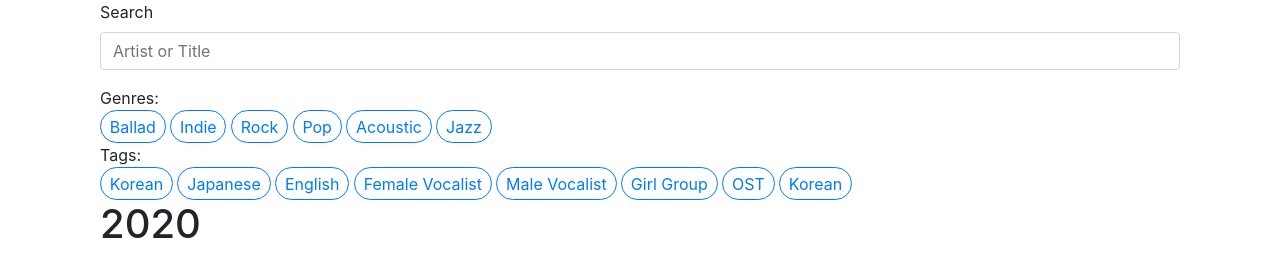
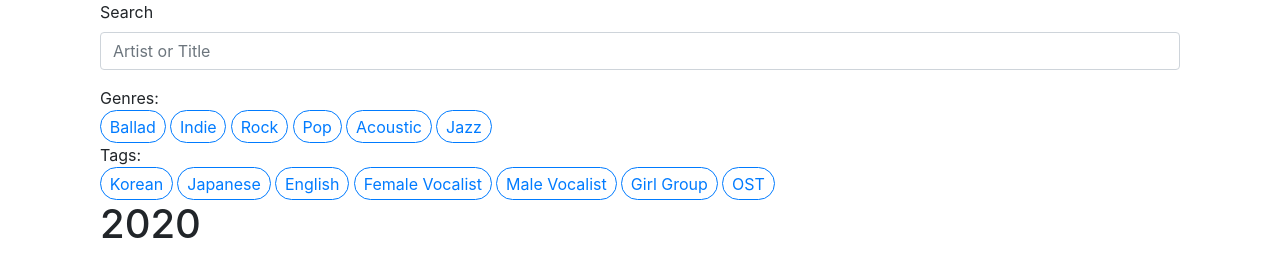
Before and after one commit to marvintran/MySongList, a React (Create React App) app: page / in a window 1280 px wide. Shown: the top 257 px of the page. Built offline with nearby package versions, Linux system fonts and the light colour scheme.

Commit message:
Removed extra button under Tags.

```diff
--- a/src/components/Filters.js
+++ b/src/components/Filters.js
@@ -4,7 +4,7 @@ import React from 'react';
 import PropTypes from 'prop-types';
 import FilterButton from "./FilterButton";
 
-const Filters = ({updateGenres, stateGenre, updateTags, stateTag}) => {
+const Filters = ({ updateGenres, stateGenre, updateTags, stateTag }) => {
   return (
     <div>
       <p>Genres:</p>
@@ -24,8 +24,7 @@ const Filters = ({updateGenres, stateGenre, updateTags, stateTag}) => {
         <FilterButton title="Female Vocalist" action={updateTags} active={stateTag.femaleVocalist}/>{' '}
         <FilterButton title="Male Vocalist" action={updateTags} active={stateTag.maleVocalist}/>{' '}
         <FilterButton title="Girl Group" action={updateTags} active={stateTag.girlGroup}/>{' '}
-        <FilterButton title="OST" action={updateTags} active={stateTag.ost}/>{' '}
-        <FilterButton title="Korean" action={updateTags} active={stateTag.korean}/>
+        <FilterButton title="OST" action={updateTags} active={stateTag.ost}/>
       </div>
     </div>
   )
```
